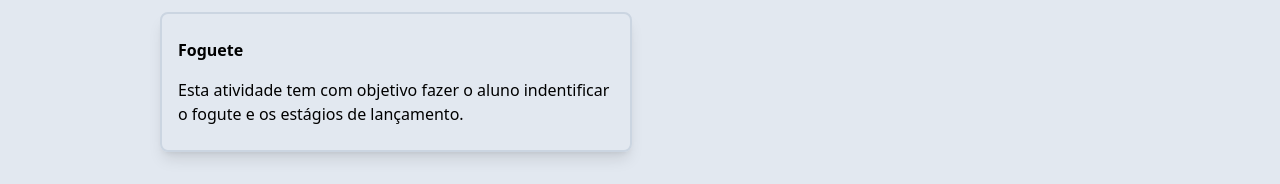
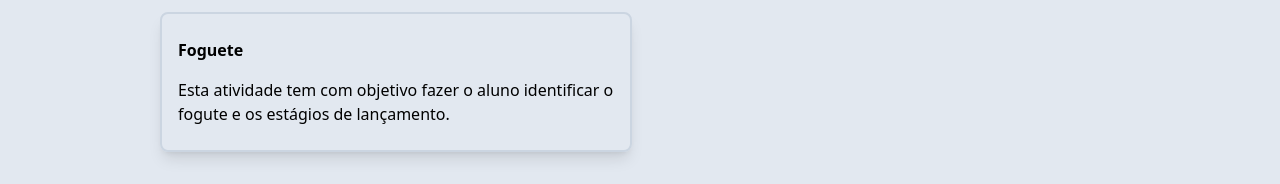
Before and after one commit to ernandesnenen/DulcineaAtividadesEducacionais, a Next.js app: page / in a window 1280 px wide. Shown: the part 548-732 px from the top of the page. Built offline with nearby package versions, Linux system fonts and the light colour scheme.

Commit message:
identificar

```diff
--- a/components/content.tsx
+++ b/components/content.tsx
@@ -15,7 +15,7 @@ export  function Content() {
            p-4">
               <Link href={"https://scratch.mit.edu/projects/817762618"}>
                 <p className="font-bold py-2">Foguete</p>
-                <p className="py-2">Esta atividade tem com objetivo fazer o aluno indentificar o fogute e os estágios de lançamento. </p>
+                <p className="py-2">Esta atividade tem com objetivo fazer o aluno identificar o fogute e os estágios de lançamento. </p>
               </Link>
           </div>
 
```
